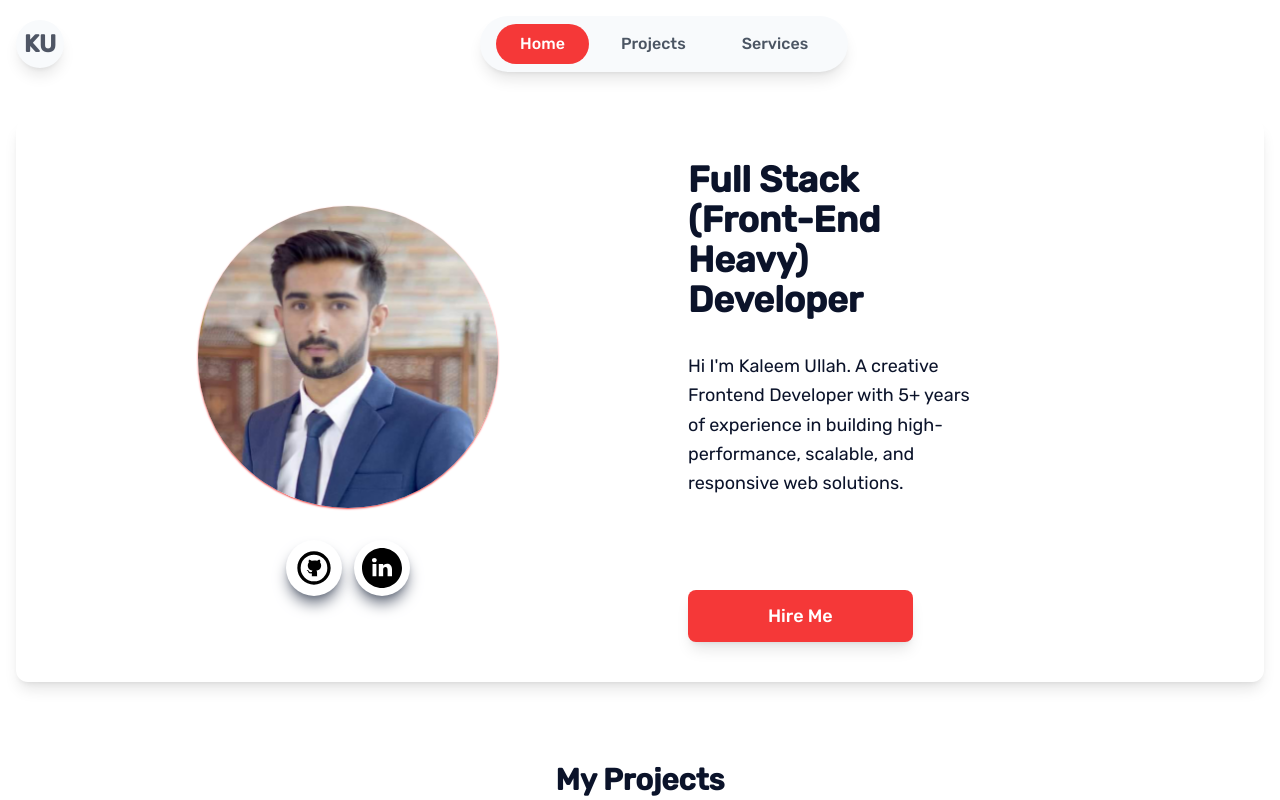
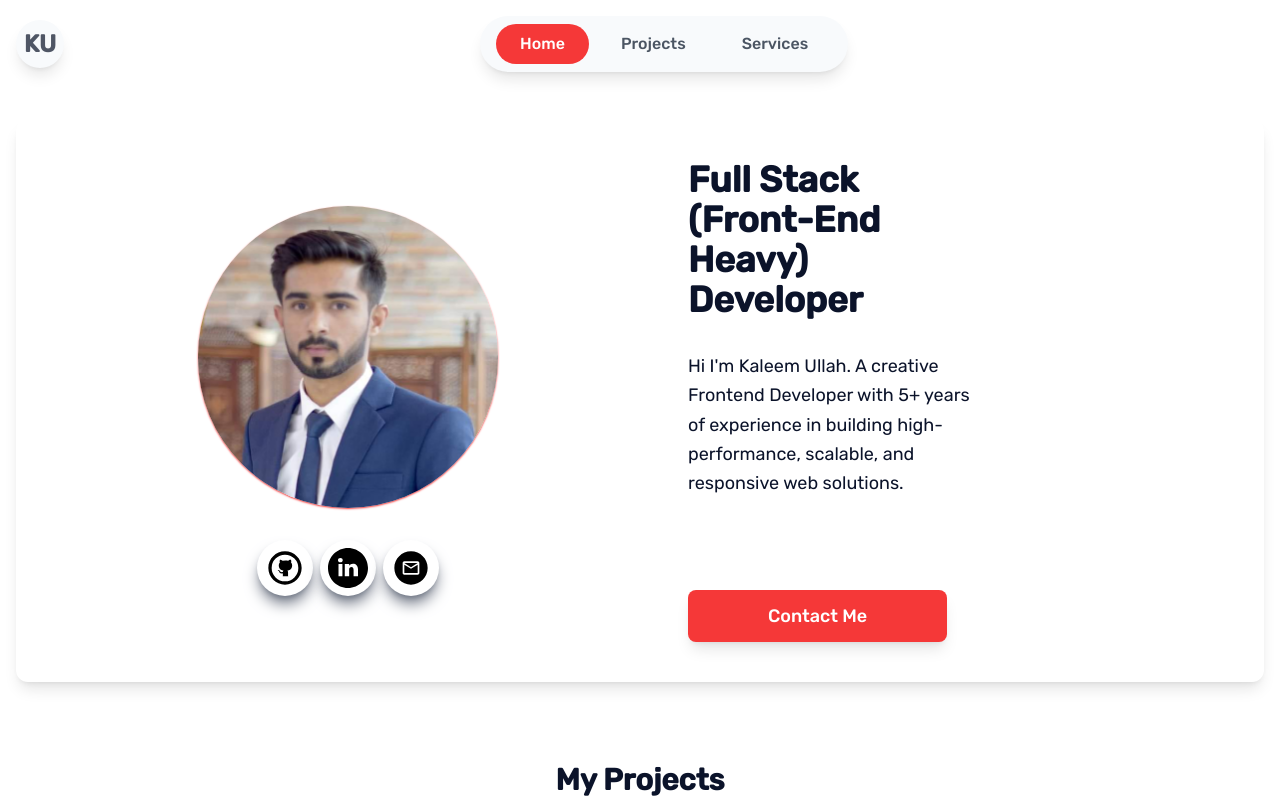
Before and after one commit to kaleemullahdev/kaleem-ullah, a Next.js app: page / in a window 1280 px wide. Shown: the top 800 px of the page. Built offline with nearby package versions, Linux system fonts and the light colour scheme.

Commit message:
Adds email icon and button text change

```diff
--- a/src/components/HireButton.tsx
+++ b/src/components/HireButton.tsx
@@ -18,7 +18,7 @@ export const HireButton: React.FC<{ professionalLinks: Links[] }> = ({
   return (
     <div className="relative">
       <div
-        className={`absolute top-1 w-1/3 flex flex-row md:flex-row justify-evenly  items-center  bottom-full   transform -translate-x-1/5   space-x-2 transition-all`}
+        className={`absolute top-1 w-1/2 xs:w-1/3 flex flex-row md:flex-row justify-evenly  items-center  bottom-full   transform -translate-x-1/5   space-x-2 transition-all`}
       >
         <AnimatePresence>
           {showIcons
@@ -62,7 +62,7 @@ export const HireButton: React.FC<{ professionalLinks: Links[] }> = ({
           className="bg-primary text-white px-20 py-3 mt-10 rounded-lg hover:bg-red-600 shadow-lg hover:shadow-xl transition duration-200 cursor-pointer font-medium text-lg"
           onClick={onHireClick}
         >
-          Hire Me
+          Contact Me
         </motion.button>
       </div>
     </div>
--- a/src/components/hero.tsx
+++ b/src/components/hero.tsx
@@ -11,21 +11,24 @@ type Props = {
 export type Links = {
   src?: string
   icon: string
+  type?: string
 }
 
 const professionalLinks: Links[] = [
   {
     src: 'https://github.com/kaleemullahdev',
     icon: 'github.svg',
+    type: '_blank',
   },
   {
     src: 'https://www.linkedin.com/in/kaleem-ullah-dev/',
     icon: 'linkedin.svg',
+    type: '_blank',
   },
-  // {
-  //   src: 'https://www.upwork.com/freelancers/~01637458ee4dd50fdd',
-  //   icon: 'upwork.svg',
-  // },
+  {
+    src: 'mailto:kaleemullah786.ku61@gmail.com',
+    icon: 'email.svg',
+  },
 ]
 
 export const Hero: React.FC<Props> = () => {
@@ -48,7 +51,7 @@ export const Hero: React.FC<Props> = () => {
               alt="Profile Image"
             />
           </div>
-          <div className="md:w-1/4 w-full flex flex-row md:flex-row justify-evenly  items-center mt-8">
+          <div className="md:w-1/3 w-full flex flex-row md:flex-row justify-evenly  items-center mt-8">
             {professionalLinks?.map((link, index) => {
               return (
                 <motion.div
@@ -65,7 +68,7 @@ export const Hero: React.FC<Props> = () => {
                 >
                   <Link
                     href={link.src || '/'}
-                    target="_blank"
+                    target={link.type}
                     className="max-auto"
                   >
                     <Image
```
Also changed, not shown: public/email.svg (added).
